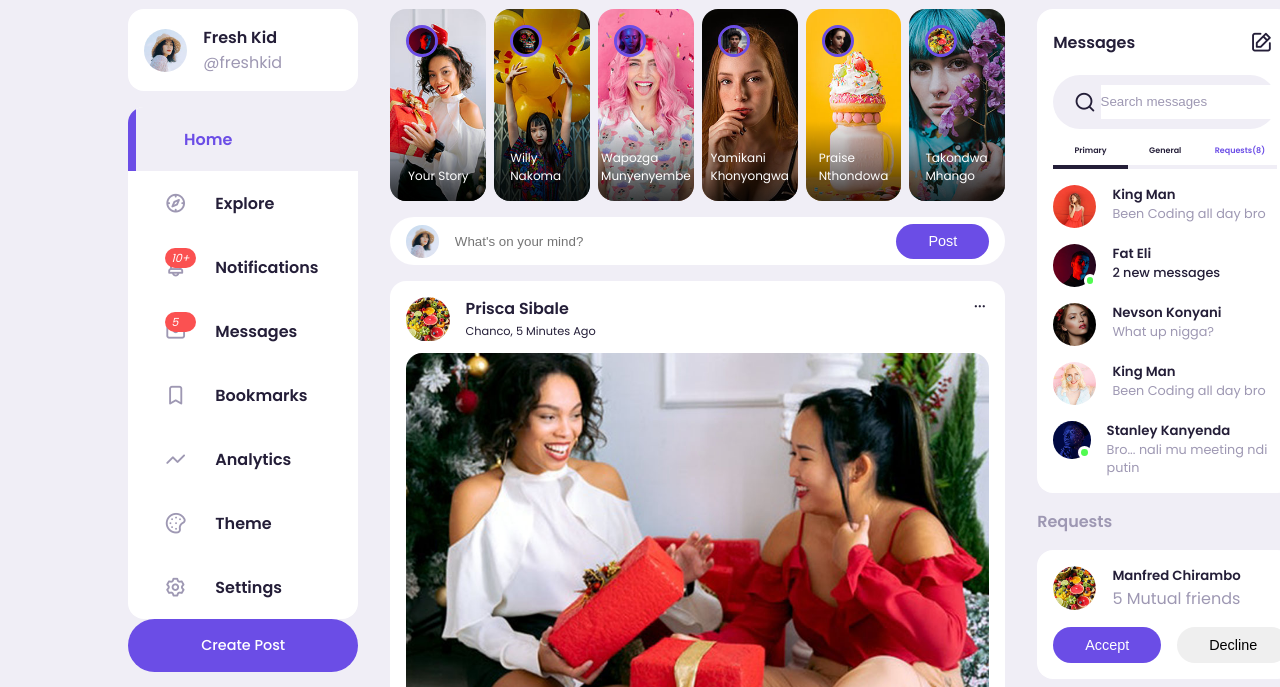
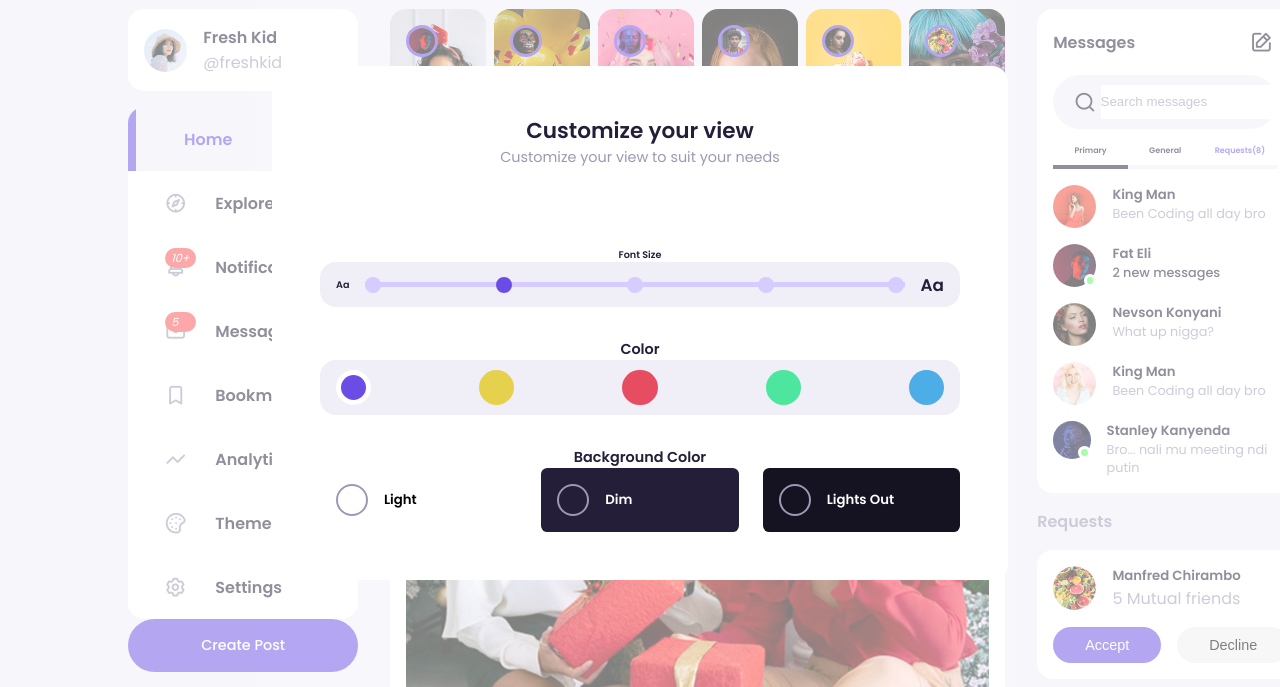
Before and after one commit to TgkCapture/Capture-Socials, a plain HTML site: page index.html in a window 1280 px wide. Shown: the part 77-764 px from the top of the page. Drawn offline with nearby package versions, Linux system fonts and the light colour scheme.

Commit message:
theme style customization

```diff
--- a/style.css
+++ b/style.css
@@ -524,3 +524,146 @@ main .container .right {
     display: flex;
     gap: 1rem;
 }
+
+/* ====================== theme customization ===================== */
+.customize-theme {
+    background: rgba(255,255,255,0.5);
+    width: 100vw;
+    height: 100vh;
+    position: fixed;
+    top: 0;
+    left: 0;
+    z-index: 100;
+    text-align: center;
+    display: grid;
+    place-items: center;
+    font-size: 0.9rem;
+    /* display: none; */
+}
+
+.customize-theme .card {
+    background: var(--color-white);
+    padding: 3rem;
+    border-radius: var(--card-border-radius);
+    width: 46rem;
+}
+
+/* ====================== font size ===================== */
+.customize-theme .font-size {
+    margin-top: 5rem;
+}
+
+.customize-theme .font-size > div {
+    display: flex;
+    justify-content: space-between;
+    align-items: center;
+    background: var(--color-light);
+    padding: var(--search-padding);
+    border-radius: var(--card-border-radius);
+}
+
+.customize-theme .choose-size {
+    background: var(--color-secondary);
+    height: 0.3rem;
+    width: 100%;
+    margin: 0 1rem;
+    display: flex;
+    justify-content: space-between;
+    align-items: center;
+}
+
+.customize-theme .choose-size span {
+    width: 1rem;
+    height: 1rem;
+    background-color: var(--color-secondary);
+    border-radius: 50%;
+    cursor: pointer;
+}
+
+.customize-theme .choose-size span.active {
+    background-color: var(--color-primary);
+}
+
+/* ====================== font size ===================== */
+.customize-theme .color {
+    margin-top: 2rem;
+}
+
+.customize-theme .choose-color {
+    background: var(--color-light);
+    padding: var(--search-padding);
+    border-radius: var(--card-border-radius);
+    display: flex;
+    justify-content: space-between;
+    align-items: center;
+}
+
+.customize-theme .choose-color span {
+    width: 2.2rem;
+    height: 2.2rem;
+    border-radius: 50%;
+}
+
+.customize-theme .choose-color span:nth-child(1) {
+    background-color: hsl(252, 75%, 60%);
+}
+.customize-theme .choose-color span:nth-child(2) {
+    background-color: hsl(52, 75%, 60%);
+}
+.customize-theme .choose-color span:nth-child(3) {
+    background-color: hsl(352, 75%, 60%);
+}
+.customize-theme .choose-color span:nth-child(4) {
+    background-color: hsl(152, 75%, 60%);
+}
+.customize-theme .choose-color span:nth-child(5) {
+    background-color: hsl(202, 75%, 60%);
+}
+
+.customize-theme .choose-color span.active {
+    border: 5px solid white;
+}
+
+/* ====================== background ===================== */
+.customize-theme .background {
+    margin-top: 2rem;
+}
+
+.customize-theme .choose-bg {
+    display: flex;
+    align-items: center;
+    justify-content: space-between;
+    gap: 1.5rem;
+}
+
+.customize-theme .choose-bg > div {
+    padding: var(--card-padding);
+    width: 100%;
+    display: flex;
+    align-items: center;
+    font-size: 1rem;
+    font-weight: bold;
+    border-radius: 0.4rem;
+    cursor: pointer;
+}
+
+.customize-theme .choose-bg .bg-1 {
+    background-color: white;
+    color: black;
+}
+.customize-theme .choose-bg .bg-2 {
+    background-color: hsl(252, 30%, 17%);
+    color: white;
+}
+.customize-theme .choose-bg .bg-3 {
+    background-color: hsl(252, 30%, 10%);
+    color: white;
+}
+
+.customize-theme .choose-bg > div span {
+    width: 2rem;
+    height: 2rem;
+    border-radius: 50%;
+    border: 2px solid var(--color-gray);
+    margin-right: 1rem;
+}
```
